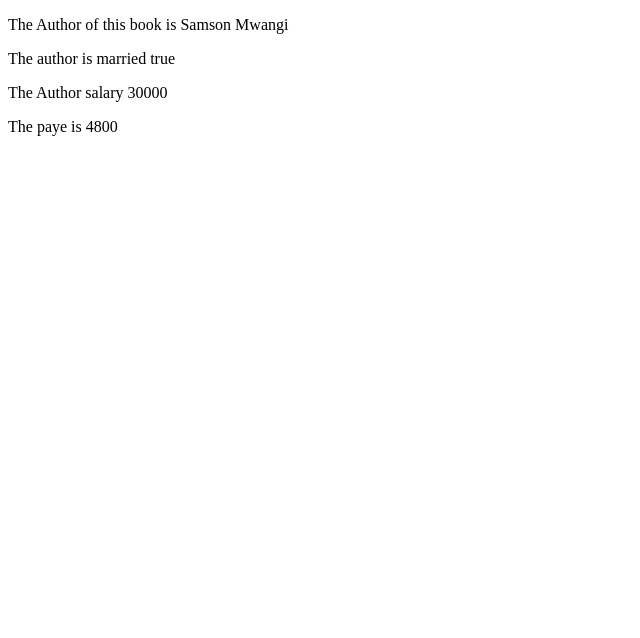
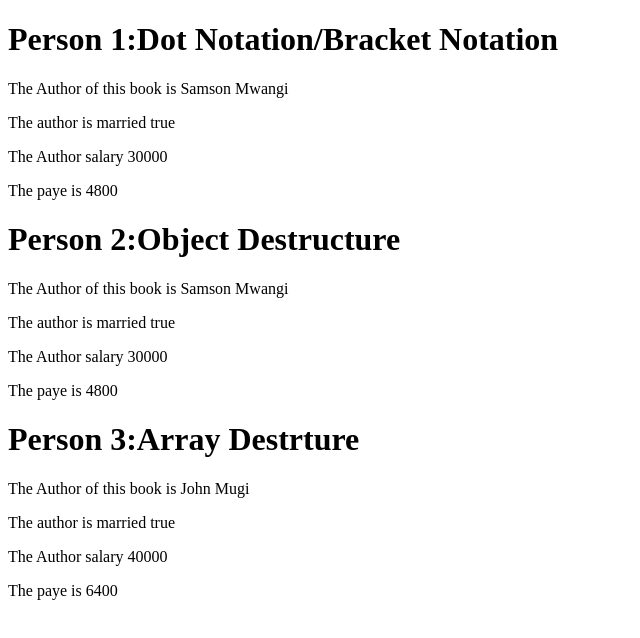
Before and after one commit to itskheila/my-react-app, a React (Vite) app: page / in a window 1280 px wide. Shown: the top 638 px of the page, without its empty margins (0-640 px from the left). Built offline with nearby package versions, Linux system fonts and the light colour scheme.

Commit message:
Object Data

```diff
--- a/src/DisplayData/ObjData.jsx
+++ b/src/DisplayData/ObjData.jsx
@@ -0,0 +1,76 @@
+function calculatePaye(s) {
+  return s * 0.16;
+}
+
+function ObjData() {
+  return (
+    <div>
+      <Person1 />
+      <Person2 />
+      <Person3 />
+    </div>
+  );
+}
+
+function Person1() {
+  let person = {
+    author: "Samson Mwangi",
+    is_married: true,
+    salary: 30000,
+  };
+
+  return (
+    <div>
+      <h1>Person 1:Dot Notation/Bracket Notation</h1>
+      <p>The Author of this book is {person.author}</p>
+      <p>The author is married {person.is_married.toString()}</p>
+      <p>The Author salary {person["salary"]}</p>
+      <p>The paye is {calculatePaye(person.salary)}</p>
+    </div>
+  );
+}
+
+function Person2() {
+  let person = {
+    author: "Samson Mwangi",
+    is_married: true,
+    salary: 30000,
+  };
+
+  //   const theAuthor = person.author;
+  //   const is_married = person.is_married;
+  //   const salary = person.salary;
+
+  // Key To Variables In An Object
+  const { author, is_married, salary } = person;
+
+  return (
+    <div>
+      <h1>Person 2:Object Destructure</h1>
+      <p>The Author of this book is {author}</p>
+      <p>The author is married {is_married.toString()}</p>
+      <p>The Author salary {salary}</p>
+      <p>The paye is {calculatePaye(salary)}</p>
+    </div>
+  );
+}
+
+function Person3() {
+  let arrayData = ["John Mugi", true, 40000];
+  // Is stored Sequence :0,1,2
+  //   const author = arrayData[0];
+  //   const is_married = arrayData[1];
+  //   const salary = arrayData[2];
+  const [author, is_married, salary] = arrayData;
+  return (
+    <div>
+      <h1>Person 3:Array Destrture</h1>
+      <p>The Author of this book is {author}</p>
+      <p>The author is married {is_married.toString()}</p>
+      <p>The Author salary {salary}</p>
+      <p>The paye is {calculatePaye(salary)}</p>
+    </div>
+  );
+}
+
+export default ObjData;
--- a/src/main.jsx
+++ b/src/main.jsx
@@ -2,9 +2,10 @@ import { StrictMode } from "react";
 import { createRoot } from "react-dom/client";
 
 import AllData from "./DisplayData/AllData";
+import ObjData from "./DisplayData/ObjData";
 
 createRoot(document.getElementById("root")).render(
   <StrictMode>
-    <AllData />
+    <ObjData />
   </StrictMode>
 );
```
